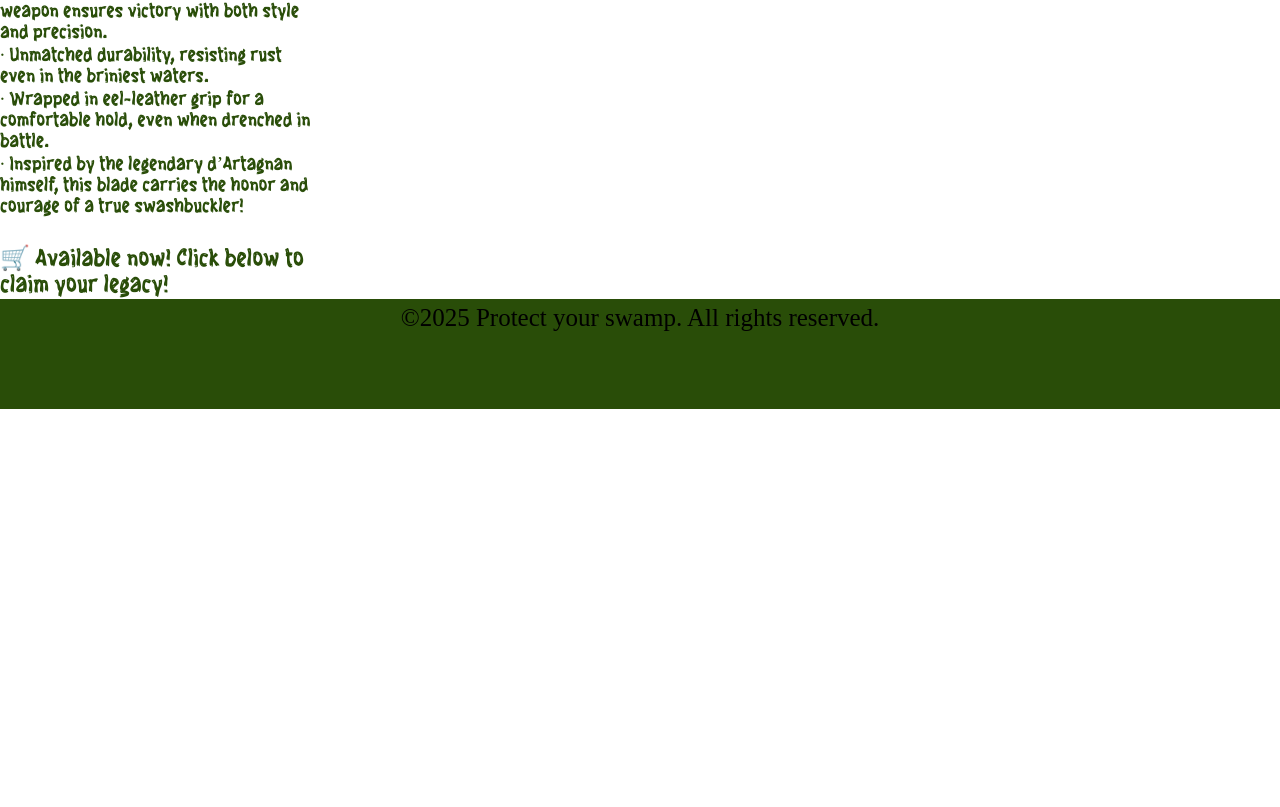
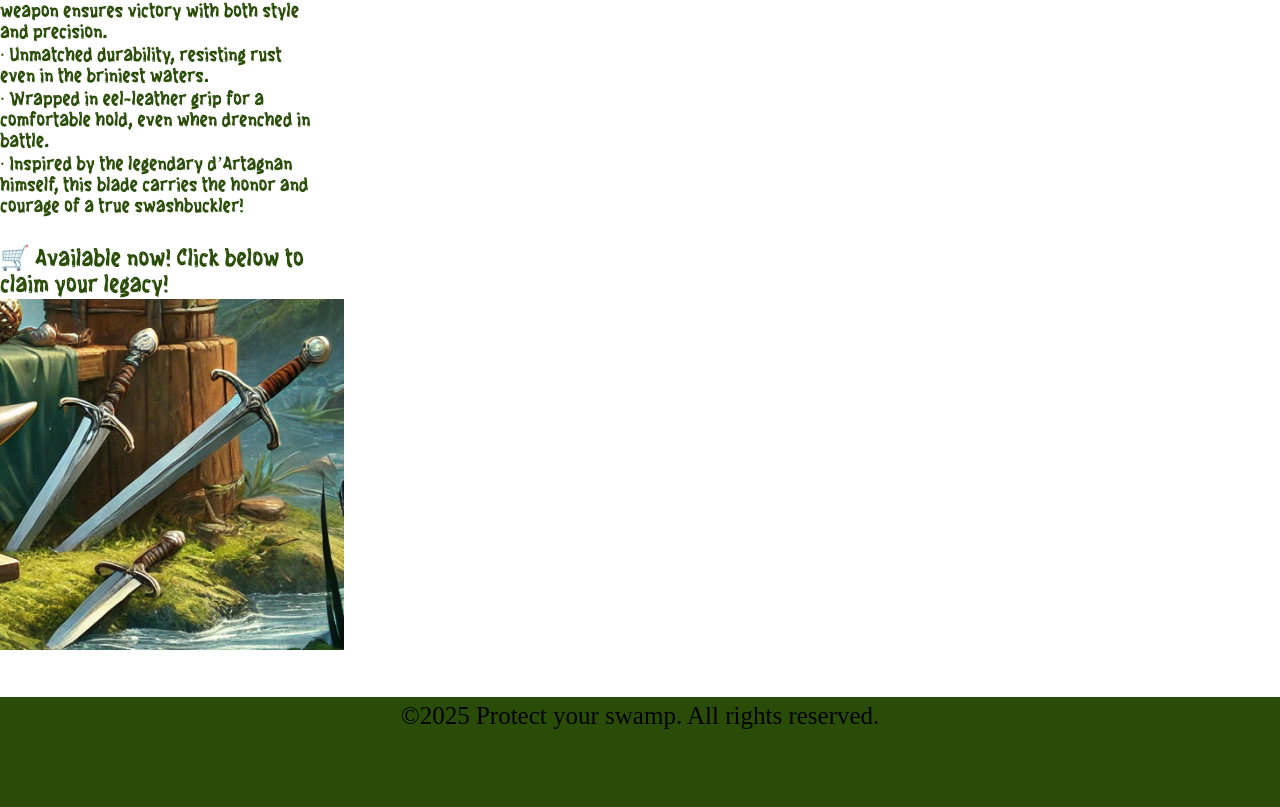
Before and after one commit to eanghel304/Murloc-weaponry, a plain HTML site: page index.html in a window 1280 px wide. Shown: the part 1559-2366 px from the top of the page. Before the commit the page ends 1968 px from the top, so only its background shows below. Drawn offline with Linux system fonts and the light colour scheme.

Commit message:
Update index.html

```diff
--- a/index.html
+++ b/index.html
@@ -63,7 +63,7 @@
         #marketing {display: grid;grid-template-columns:50%;grid-column-gap: 1%;font-family: "f Frog Toad";color: rgb(41, 77, 8);font-size: 1rem;}
         .weekfav img {display: grid;grid-template-row:50%;overflow: hidden;aspect-ratio:1;margin: 0 0 2rem 0;z-index: 2;pointer-events: none;transition: transform 0.2s, opacity 0.3s ease;}
         .weekfav button {border: none;cursor: pointer;z-index: 1;opacity: 0;background: transparent;}
-        .weekfav img, .weekfav button {object-fit: fill;display: block;position: absolute;top: 0;left: 0;width: 50%;height: 50%;}
+        .weekfav img, .weekfav button {object-fit: fill;}
         .weekfav:hover img {transform: scale(1.2);}
         #coscumparaturi {font-family:"f Frog Toad"; font-size: 1.5rem;color:rgb(41, 77, 8);}
 
```
